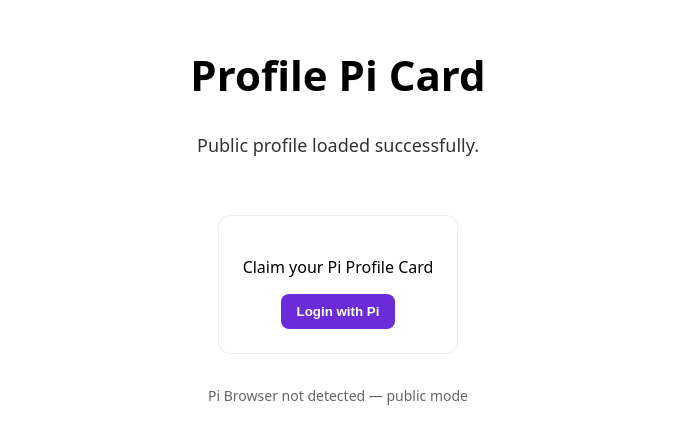
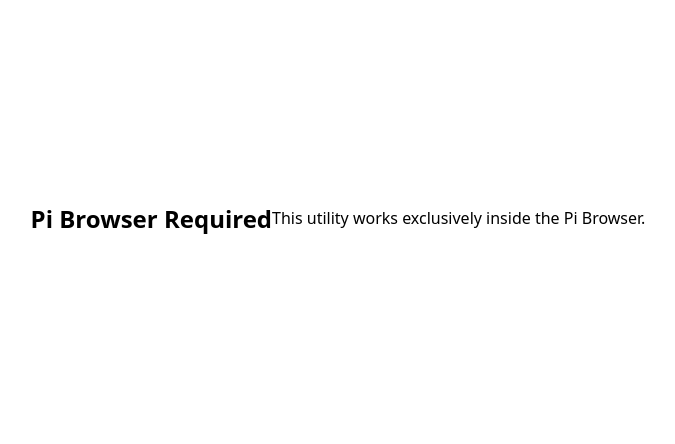
Before and after one commit to Giulex84/Profile-pi-card, a React (Vite) app in the folder apps/web/: page / in a window 1280 px wide. Shown: the part 214-658 px from the top of the page, without its empty margins (302-977 px from the left). Built offline with nearby package versions, Linux system fonts and the light colour scheme.

Commit message:
Update App.tsx

```diff
--- a/apps/web/src/App.tsx
+++ b/apps/web/src/App.tsx
@@ -1,5 +1,5 @@
 import { useEffect, useState } from "react";
-import PublicProfile from "./PublicProfile";
+import ProofGenerator from "./ProofGenerator";
 
 declare global {
   interface Window {
@@ -8,60 +8,84 @@
 }
 
 export default function App() {
-  const [piReady, setPiReady] = useState(false);
-  const [checked, setChecked] = useState(false);
+  const [status, setStatus] = useState<
+    "checking" | "not_pi" | "auth" | "ready"
+  >("checking");
+  const [user, setUser] = useState<{
+    uid: string;
+    username: string;
+  } | null>(null);
 
   useEffect(() => {
-    // Non blocchiamo MAI la UI
-    if (window.Pi) {
-      try {
-        window.Pi.init({ version: "2.0" });
-        setPiReady(true);
-      } catch (e) {
-        console.warn("Pi SDK present but init failed", e);
-      }
+    if (!window.Pi) {
+      setStatus("not_pi");
+      return;
     }
-    setChecked(true);
+
+    try {
+      window.Pi.init({ version: "2.0" });
+
+      window.Pi.authenticate(
+        ["username"],
+        (auth: any) => {
+          setUser({
+            uid: auth.user.uid,
+            username: auth.user.username,
+          });
+          setStatus("ready");
+        },
+        () => {
+          setStatus("auth");
+        }
+      );
+    } catch {
+      setStatus("not_pi");
+    }
   }, []);
 
+  if (status === "checking") {
+    return <Center>Initializing Pi…</Center>;
+  }
+
+  if (status === "not_pi") {
+    return (
+      <Center>
+        <h2>Pi Browser Required</h2>
+        <p>This utility works exclusively inside the Pi Browser.</p>
+      </Center>
+    );
+  }
+
+  if (status === "auth") {
+    return (
+      <Center>
+        <h2>Authentication required</h2>
+        <p>Please authorize with your Pi account.</p>
+      </Center>
+    );
+  }
+
+  if (!user) {
+    return null;
+  }
+
+  return <ProofGenerator user={user} />;
+}
+
+function Center({ children }: { children: React.ReactNode }) {
   return (
-    <main
+    <div
       style={{
         minHeight: "100vh",
         display: "flex",
         alignItems: "center",
         justifyContent: "center",
-        flexDirection: "column",
         textAlign: "center",
+        padding: 24,
         fontFamily: "system-ui",
-        padding: 24,
       }}
     >
-      <h1 style={{ fontSize: 42, marginBottom: 12 }}>
-        Profile Pi Card
-      </h1>
-
-      <p style={{ fontSize: 18, opacity: 0.8 }}>
-        Public profile loaded successfully.
-      </p>
-
-      {/* Contenuto SEMPRE visibile */}
-      <PublicProfile />
-
-      {/* Stato Pi Browser (non bloccante) */}
-      {checked && (
-        <p
-          style={{
-            marginTop: 32,
-            fontSize: 14,
-            opacity: 0.6,
-          }}
-        >
-          {piReady
-            ? "Connected via Pi Browser"
-            : "Pi Browser not detected — public mode"}
-        </p>
-      )}
-    </main>
+      {children}
+    </div>
   );
 }
```
